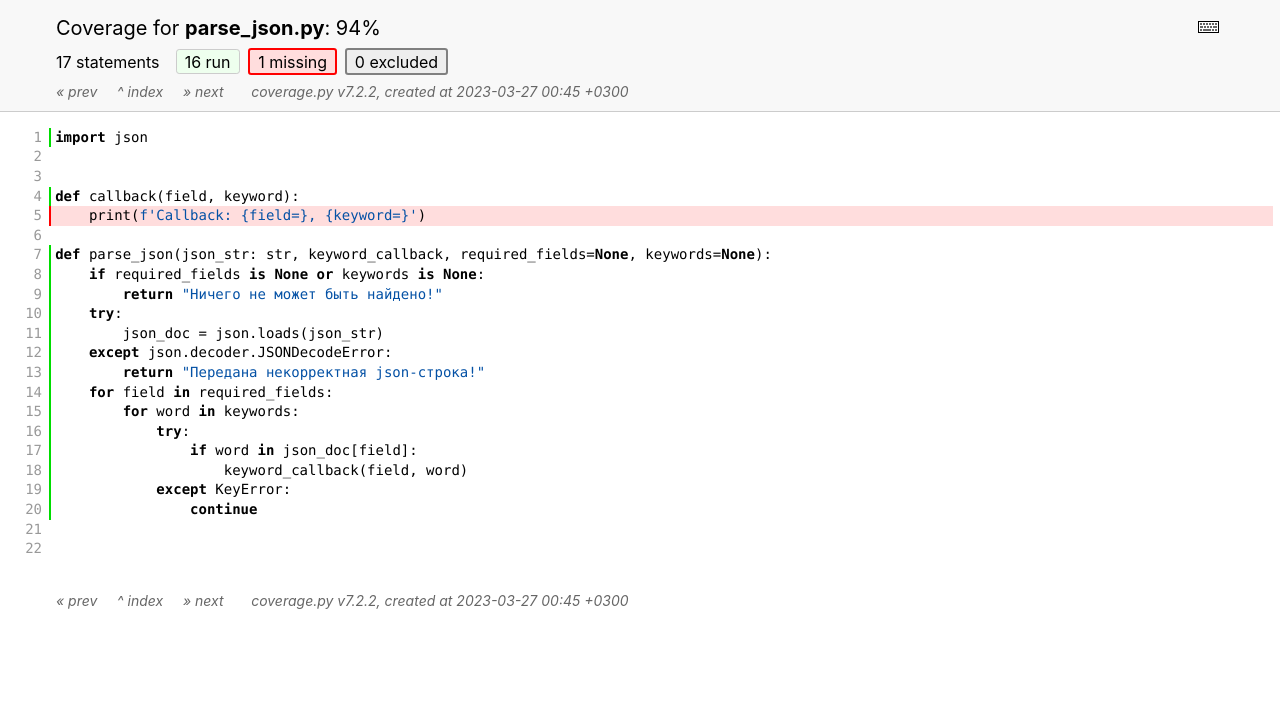
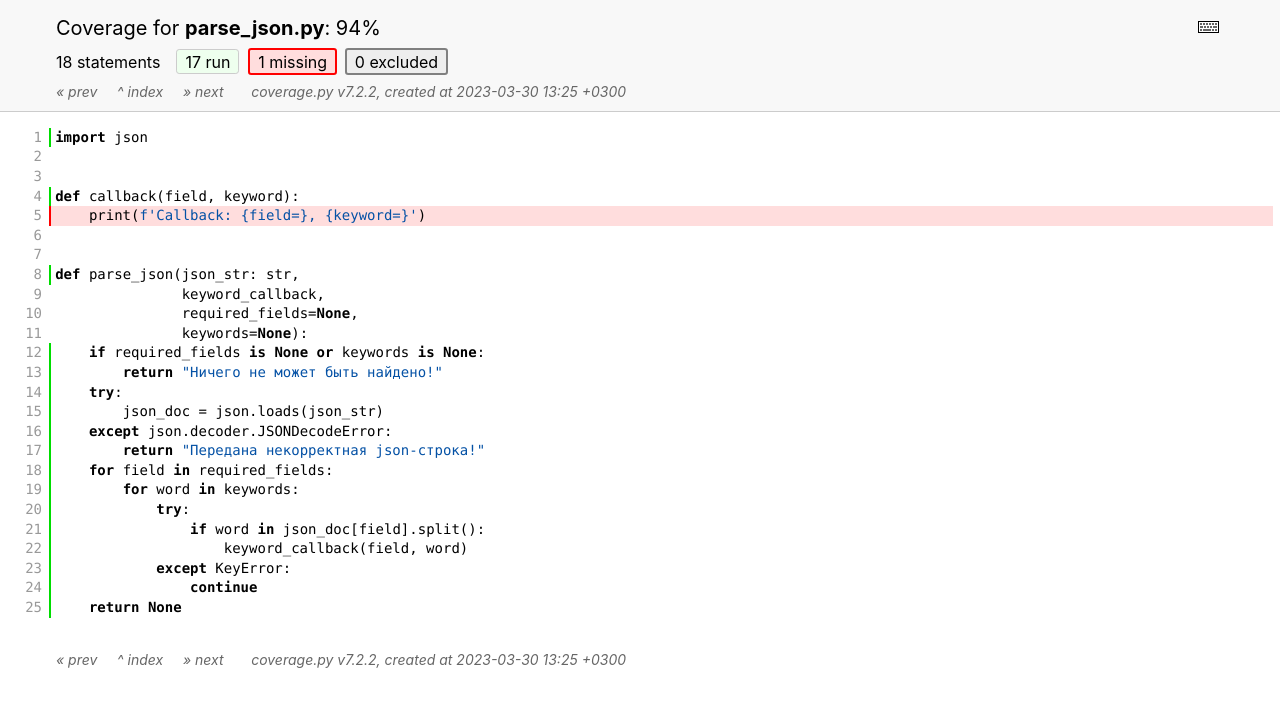
Before and after one commit to dimas-defender/vk_deep_python, a plain HTML site: page 02/htmlcov_1/parse_json_py.html in a window 1280 px wide. Drawn offline with Linux system fonts and the light colour scheme.

```diff
--- a/02/htmlcov_1/parse_json_py.html
+++ b/02/htmlcov_1/parse_json_py.html
@@ -54,8 +54,8 @@
             </div>
         </aside>
         <h2>
-            <span class="text">17 statements &nbsp;</span>
-            <button type="button" class="run button_toggle_run" value="run" data-shortcut="r" title="Toggle lines run">16<span class="text"> run</span></button>
+            <span class="text">18 statements &nbsp;</span>
+            <button type="button" class="run button_toggle_run" value="run" data-shortcut="r" title="Toggle lines run">17<span class="text"> run</span></button>
             <button type="button" class="mis show_mis button_toggle_mis" value="mis" data-shortcut="m" title="Toggle lines missing">1<span class="text"> missing</span></button>
             <button type="button" class="exc show_exc button_toggle_exc" value="exc" data-shortcut="x" title="Toggle lines excluded">0<span class="text"> excluded</span></button>
         </h2>
@@ -65,7 +65,7 @@
             <a id="nextFileLink" class="nav" href="test_parse_json_py.html">&#xbb; next</a>
             &nbsp; &nbsp; &nbsp;
             <a class="nav" href="https://coverage.readthedocs.io/en/7.2.2">coverage.py v7.2.2</a>,
-            created at 2023-03-27 00:45 +0300
+            created at 2023-03-30 13:25 +0300
         </p>
         <aside class="hidden">
             <button type="button" class="button_next_chunk" data-shortcut="j"/>
@@ -86,22 +86,25 @@
     <p class="run"><span class="n"><a id="t4" href="#t4">4</a></span><span class="t"><span class="key">def</span> <span class="nam">callback</span><span class="op">(</span><span class="nam">field</span><span class="op">,</span> <span class="nam">keyword</span><span class="op">)</span><span class="op">:</span>&nbsp;</span><span class="r"></span></p>
     <p class="mis show_mis"><span class="n"><a id="t5" href="#t5">5</a></span><span class="t">    <span class="nam">print</span><span class="op">(</span><span class="str">f'Callback: {field=}, {keyword=}'</span><span class="op">)</span>&nbsp;</span><span class="r"></span></p>
     <p class="pln"><span class="n"><a id="t6" href="#t6">6</a></span><span class="t">&nbsp;</span><span class="r"></span></p>
-    <p class="run"><span class="n"><a id="t7" href="#t7">7</a></span><span class="t"><span class="key">def</span> <span class="nam">parse_json</span><span class="op">(</span><span class="nam">json_str</span><span class="op">:</span> <span class="nam">str</span><span class="op">,</span> <span class="nam">keyword_callback</span><span class="op">,</span> <span class="nam">required_fields</span><span class="op">=</span><span class="key">None</span><span class="op">,</span> <span class="nam">keywords</span><span class="op">=</span><span class="key">None</span><span class="op">)</span><span class="op">:</span>&nbsp;</span><span class="r"></span></p>
-    <p class="run"><span class="n"><a id="t8" href="#t8">8</a></span><span class="t">    <span class="key">if</span> <span class="nam">required_fields</span> <span class="key">is</span> <span class="key">None</span> <span class="key">or</span> <span class="nam">keywords</span> <span class="key">is</span> <span class="key">None</span><span class="op">:</span>&nbsp;</span><span class="r"></span></p>
-    <p class="run"><span class="n"><a id="t9" href="#t9">9</a></span><span class="t">        <span class="key">return</span> <span class="str">"&#1053;&#1080;&#1095;&#1077;&#1075;&#1086; &#1085;&#1077; &#1084;&#1086;&#1078;&#1077;&#1090; &#1073;&#1099;&#1090;&#1100; &#1085;&#1072;&#1081;&#1076;&#1077;&#1085;&#1086;!"</span>&nbsp;</span><span class="r"></span></p>
-    <p class="run"><span class="n"><a id="t10" href="#t10">10</a></span><span class="t">    <span class="key">try</span><span class="op">:</span>&nbsp;</span><span class="r"></span></p>
-    <p class="run"><span class="n"><a id="t11" href="#t11">11</a></span><span class="t">        <span class="nam">json_doc</span> <span class="op">=</span> <span class="nam">json</span><span class="op">.</span><span class="nam">loads</span><span class="op">(</span><span class="nam">json_str</span><span class="op">)</span>&nbsp;</span><span class="r"></span></p>
-    <p class="run"><span class="n"><a id="t12" href="#t12">12</a></span><span class="t">    <span class="key">except</span> <span class="nam">json</span><span class="op">.</span><span class="nam">decoder</span><span class="op">.</span><span class="nam">JSONDecodeError</span><span class="op">:</span>&nbsp;</span><span class="r"></span></p>
-    <p class="run"><span class="n"><a id="t13" href="#t13">13</a></span><span class="t">        <span class="key">return</span> <span class="str">"&#1055;&#1077;&#1088;&#1077;&#1076;&#1072;&#1085;&#1072; &#1085;&#1077;&#1082;&#1086;&#1088;&#1088;&#1077;&#1082;&#1090;&#1085;&#1072;&#1103; json-&#1089;&#1090;&#1088;&#1086;&#1082;&#1072;!"</span>&nbsp;</span><span class="r"></span></p>
-    <p class="run"><span class="n"><a id="t14" href="#t14">14</a></span><span class="t">    <span class="key">for</span> <span class="nam">field</span> <span class="key">in</span> <span class="nam">required_fields</span><span class="op">:</span>&nbsp;</span><span class="r"></span></p>
-    <p class="run"><span class="n"><a id="t15" href="#t15">15</a></span><span class="t">        <span class="key">for</span> <span class="nam">word</span> <span class="key">in</span> <span class="nam">keywords</span><span class="op">:</span>&nbsp;</span><span class="r"></span></p>
-    <p class="run"><span class="n"><a id="t16" href="#t16">16</a></span><span class="t">            <span class="key">try</span><span class="op">:</span>&nbsp;</span><span class="r"></span></p>
-    <p class="run"><span class="n"><a id="t17" href="#t17">17</a></span><span class="t">                <span class="key">if</span> <span class="nam">word</span> <span class="key">in</span> <span class="nam">json_doc</span><span class="op">[</span><span class="nam">field</span><span class="op">]</span><span class="op">:</span>&nbsp;</span><span class="r"></span></p>
-    <p class="run"><span class="n"><a id="t18" href="#t18">18</a></span><span class="t">                    <span class="nam">keyword_callback</span><span class="op">(</span><span class="nam">field</span><span class="op">,</span> <span class="nam">word</span><span class="op">)</span>&nbsp;</span><span class="r"></span></p>
-    <p class="run"><span class="n"><a id="t19" href="#t19">19</a></span><span class="t">            <span class="key">except</span> <span class="nam">KeyError</span><span class="op">:</span>&nbsp;</span><span class="r"></span></p>
-    <p class="run"><span class="n"><a id="t20" href="#t20">20</a></span><span class="t">                <span class="key">continue</span>&nbsp;</span><span class="r"></span></p>
-    <p class="pln"><span class="n"><a id="t21" href="#t21">21</a></span><span class="t">&nbsp;</span><span class="r"></span></p>
-    <p class="pln"><span class="n"><a id="t22" href="#t22">22</a></span><span class="t">&nbsp;</span><span class="r"></span></p>
+    <p class="pln"><span class="n"><a id="t7" href="#t7">7</a></span><span class="t">&nbsp;</span><span class="r"></span></p>
+    <p class="run"><span class="n"><a id="t8" href="#t8">8</a></span><span class="t"><span class="key">def</span> <span class="nam">parse_json</span><span class="op">(</span><span class="nam">json_str</span><span class="op">:</span> <span class="nam">str</span><span class="op">,</span>&nbsp;</span><span class="r"></span></p>
+    <p class="pln"><span class="n"><a id="t9" href="#t9">9</a></span><span class="t">               <span class="nam">keyword_callback</span><span class="op">,</span>&nbsp;</span><span class="r"></span></p>
+    <p class="pln"><span class="n"><a id="t10" href="#t10">10</a></span><span class="t">               <span class="nam">required_fields</span><span class="op">=</span><span class="key">None</span><span class="op">,</span>&nbsp;</span><span class="r"></span></p>
+    <p class="pln"><span class="n"><a id="t11" href="#t11">11</a></span><span class="t">               <span class="nam">keywords</span><span class="op">=</span><span class="key">None</span><span class="op">)</span><span class="op">:</span>&nbsp;</span><span class="r"></span></p>
+    <p class="run"><span class="n"><a id="t12" href="#t12">12</a></span><span class="t">    <span class="key">if</span> <span class="nam">required_fields</span> <span class="key">is</span> <span class="key">None</span> <span class="key">or</span> <span class="nam">keywords</span> <span class="key">is</span> <span class="key">None</span><span class="op">:</span>&nbsp;</span><span class="r"></span></p>
+    <p class="run"><span class="n"><a id="t13" href="#t13">13</a></span><span class="t">        <span class="key">return</span> <span class="str">"&#1053;&#1080;&#1095;&#1077;&#1075;&#1086; &#1085;&#1077; &#1084;&#1086;&#1078;&#1077;&#1090; &#1073;&#1099;&#1090;&#1100; &#1085;&#1072;&#1081;&#1076;&#1077;&#1085;&#1086;!"</span>&nbsp;</span><span class="r"></span></p>
+    <p class="run"><span class="n"><a id="t14" href="#t14">14</a></span><span class="t">    <span class="key">try</span><span class="op">:</span>&nbsp;</span><span class="r"></span></p>
+    <p class="run"><span class="n"><a id="t15" href="#t15">15</a></span><span class="t">        <span class="nam">json_doc</span> <span class="op">=</span> <span class="nam">json</span><span class="op">.</span><span class="nam">loads</span><span class="op">(</span><span class="nam">json_str</span><span class="op">)</span>&nbsp;</span><span class="r"></span></p>
+    <p class="run"><span class="n"><a id="t16" href="#t16">16</a></span><span class="t">    <span class="key">except</span> <span class="nam">json</span><span class="op">.</span><span class="nam">decoder</span><span class="op">.</span><span class="nam">JSONDecodeError</span><span class="op">:</span>&nbsp;</span><span class="r"></span></p>
+    <p class="run"><span class="n"><a id="t17" href="#t17">17</a></span><span class="t">        <span class="key">return</span> <span class="str">"&#1055;&#1077;&#1088;&#1077;&#1076;&#1072;&#1085;&#1072; &#1085;&#1077;&#1082;&#1086;&#1088;&#1088;&#1077;&#1082;&#1090;&#1085;&#1072;&#1103; json-&#1089;&#1090;&#1088;&#1086;&#1082;&#1072;!"</span>&nbsp;</span><span class="r"></span></p>
+    <p class="run"><span class="n"><a id="t18" href="#t18">18</a></span><span class="t">    <span class="key">for</span> <span class="nam">field</span> <span class="key">in</span> <span class="nam">required_fields</span><span class="op">:</span>&nbsp;</span><span class="r"></span></p>
+    <p class="run"><span class="n"><a id="t19" href="#t19">19</a></span><span class="t">        <span class="key">for</span> <span class="nam">word</span> <span class="key">in</span> <span class="nam">keywords</span><span class="op">:</span>&nbsp;</span><span class="r"></span></p>
+    <p class="run"><span class="n"><a id="t20" href="#t20">20</a></span><span class="t">            <span class="key">try</span><span class="op">:</span>&nbsp;</span><span class="r"></span></p>
+    <p class="run"><span class="n"><a id="t21" href="#t21">21</a></span><span class="t">                <span class="key">if</span> <span class="nam">word</span> <span class="key">in</span> <span class="nam">json_doc</span><span class="op">[</span><span class="nam">field</span><span class="op">]</span><span class="op">.</span><span class="nam">split</span><span class="op">(</span><span class="op">)</span><span class="op">:</span>&nbsp;</span><span class="r"></span></p>
+    <p class="run"><span class="n"><a id="t22" href="#t22">22</a></span><span class="t">                    <span class="nam">keyword_callback</span><span class="op">(</span><span class="nam">field</span><span class="op">,</span> <span class="nam">word</span><span class="op">)</span>&nbsp;</span><span class="r"></span></p>
+    <p class="run"><span class="n"><a id="t23" href="#t23">23</a></span><span class="t">            <span class="key">except</span> <span class="nam">KeyError</span><span class="op">:</span>&nbsp;</span><span class="r"></span></p>
+    <p class="run"><span class="n"><a id="t24" href="#t24">24</a></span><span class="t">                <span class="key">continue</span>&nbsp;</span><span class="r"></span></p>
+    <p class="run"><span class="n"><a id="t25" href="#t25">25</a></span><span class="t">    <span class="key">return</span> <span class="key">None</span>&nbsp;</span><span class="r"></span></p>
 </main>
 <footer>
     <div class="content">
@@ -111,7 +114,7 @@
             <a id="nextFileLink" class="nav" href="test_parse_json_py.html">&#xbb; next</a>
             &nbsp; &nbsp; &nbsp;
             <a class="nav" href="https://coverage.readthedocs.io/en/7.2.2">coverage.py v7.2.2</a>,
-            created at 2023-03-27 00:45 +0300
+            created at 2023-03-30 13:25 +0300
         </p>
     </div>
 </footer>
--- a/02/htmlcov_1/status.json
+++ b/02/htmlcov_1/status.json
@@ -1 +1 @@
-{"format":2,"version":"7.2.2","globals":"196408652a5ae92ac17d2f937d0bd0fb","files":{"parse_json_py":{"hash":"96a0c62ee38cd3353cc4dc750acba8cf","index":{"nums":[0,1,17,0,1,0,0,0],"html_filename":"parse_json_py.html","relative_filename":"parse_json.py"}},"test_parse_json_py":{"hash":"cda48253b5e377aa4ee4f1e678446a85","index":{"nums":[0,1,51,0,0,0,0,0],"html_filename":"test_parse_json_py.html","relative_filename":"test_parse_json.py"}}}}
+{"format":2,"version":"7.2.2","globals":"196408652a5ae92ac17d2f937d0bd0fb","files":{"parse_json_py":{"hash":"45d6fafbde5461bd953994f9ff720695","index":{"nums":[0,1,18,0,1,0,0,0],"html_filename":"parse_json_py.html","relative_filename":"parse_json.py"}},"test_parse_json_py":{"hash":"ff86908e8952f4b76f8733c8c082fed2","index":{"nums":[0,1,51,0,0,0,0,0],"html_filename":"test_parse_json_py.html","relative_filename":"test_parse_json.py"}}}}
```
Also changed, not shown: 02/htmlcov_1/index.html (+6 -6 lines), 02/htmlcov_1/test_parse_json_py.html (+4 -4 lines), 1 other file.
